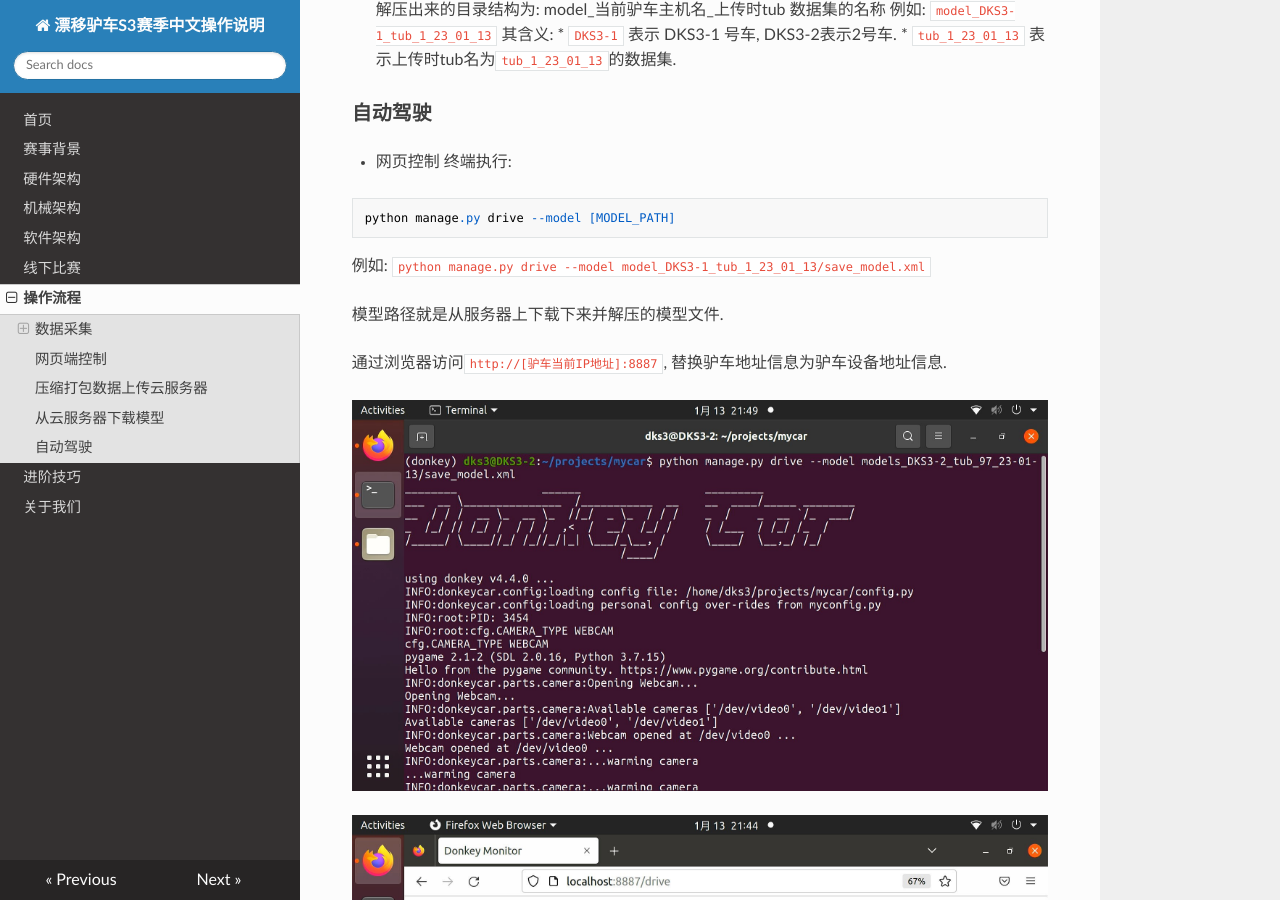
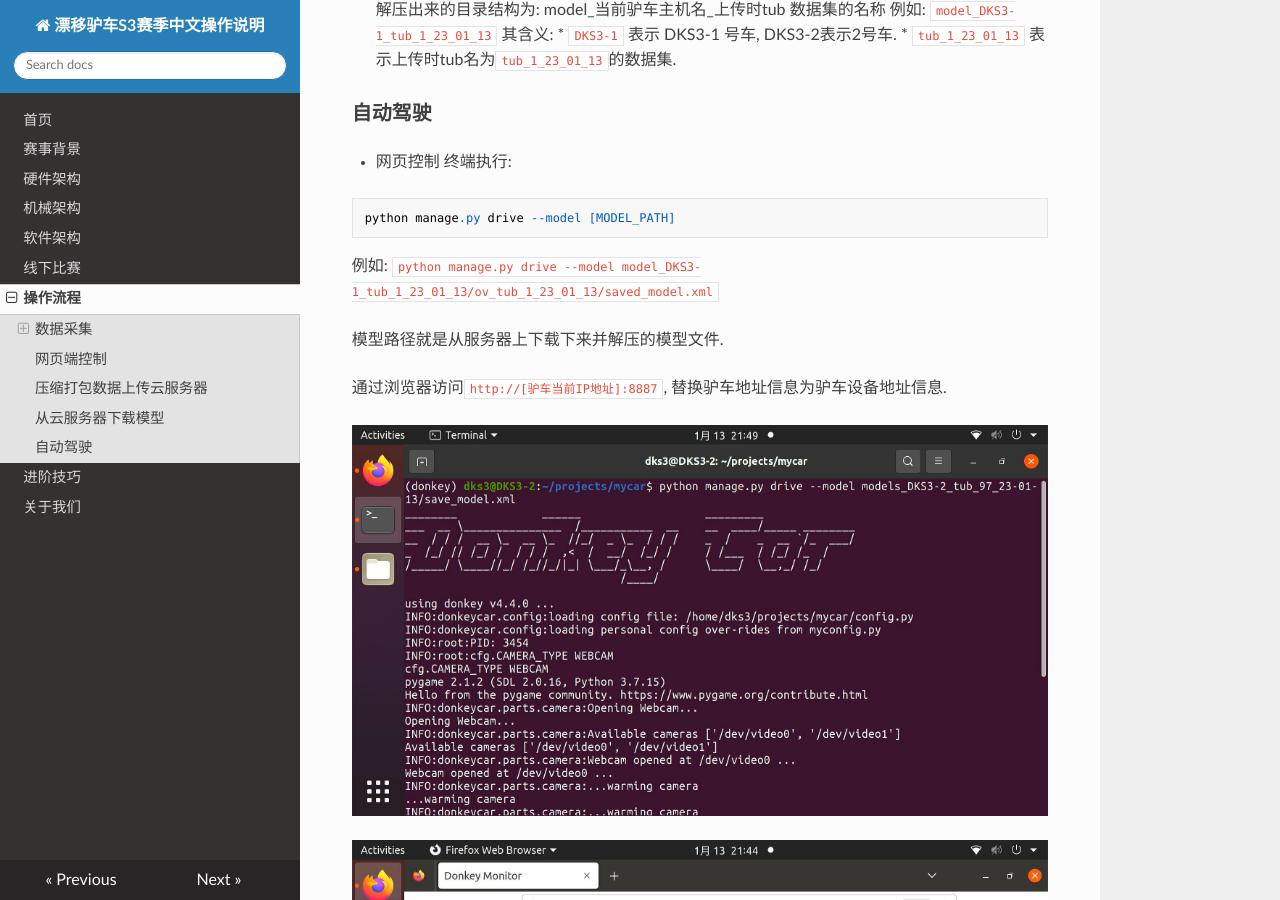
Before and after one commit to Mavengers/DonkeyDocsCN, an MkDocs documentation site: the page built from docs/operation/dk_process.md, in a window 1280 px wide and 900 px high, scrolled down 8922 px. Built offline with MkDocs 1.6.1, drawn with Linux system fonts in a browser that asks for light colours; nearby versions of some CDN libraries; some of the changed text lies outside the part shown.

Commit message:
fix typo saved_model.xml
Signed-off-by: yoyojacky <yoyojacky2009@gmail.com>

````diff
--- a/docs/operation/dk_process.md
+++ b/docs/operation/dk_process.md
@@ -70,7 +70,7 @@
 在终端输入:
 
 ```
-python manage.py drive --model models/ov/save_model.xml
+python manage.py drive --model models/ov/saved_model.xml
 ```
 * 驴车启动画面:
 ![donkeyRun1](./images/dks3/DonkeyRun1.jpg)
@@ -152,7 +152,7 @@
 ```
 python manage.py drive --model [MODEL_PATH]
 ```
-例如: `python manage.py drive --model model_DKS3-1_tub_1_23_01_13/save_model.xml`
+例如: `python manage.py drive --model model_DKS3-1_tub_1_23_01_13/ov_tub_1_23_01_13/saved_model.xml`
 
 模型路径就是从服务器上下载下来并解压的模型文件.
 
````
